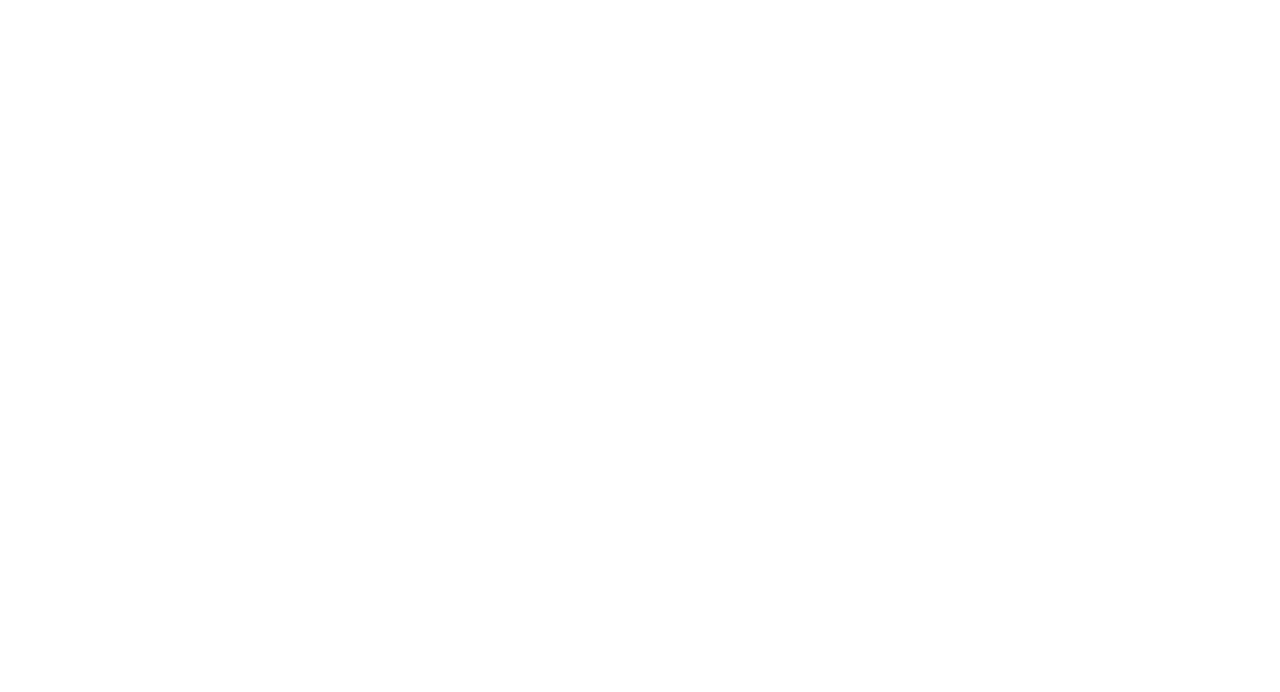
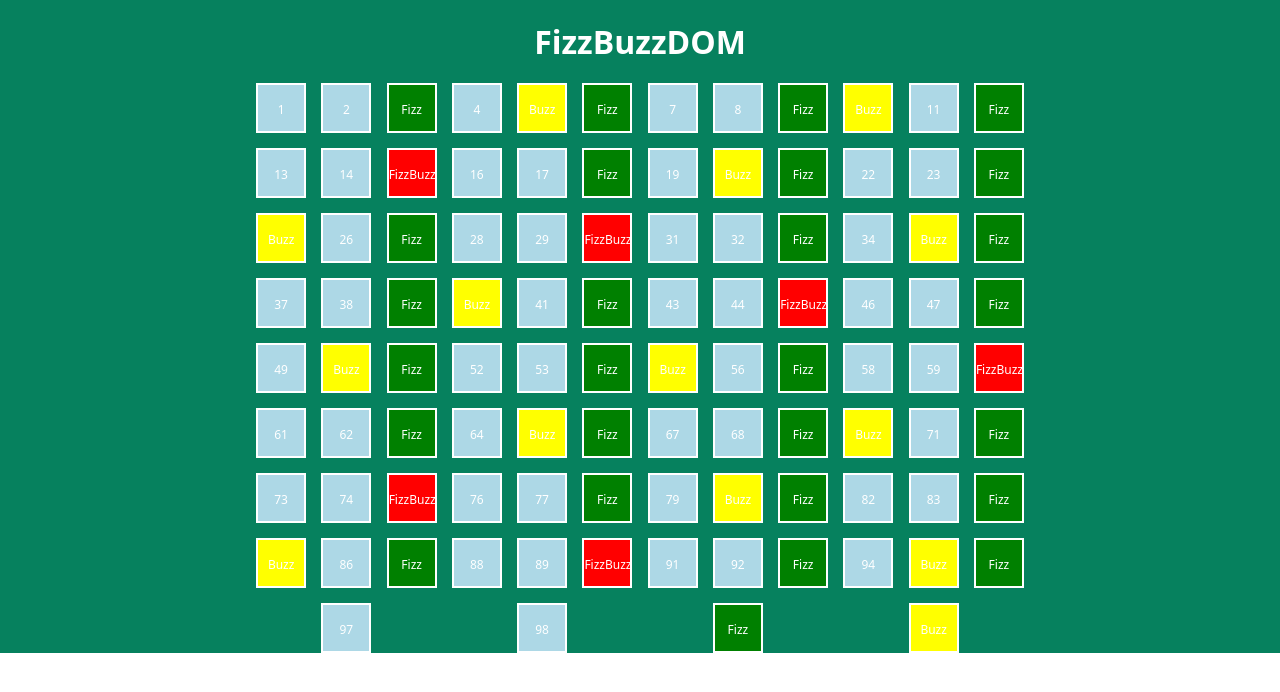
Before and after one commit to jeremy-mazzocco/js-fizzbuzz, a plain HTML site: page index.html in a window 1280 px wide. Drawn offline with Linux system fonts and the light colour scheme.

Commit message:
crete element with .append and add style with JS

```diff
--- a/index.html
+++ b/index.html
@@ -10,9 +10,15 @@
 </head>
 
 <body>
-    <div id="number">
+    <main>
+        <h1>
+            FizzBuzzDOM
+        </h1>
+        <div id="container">
 
-    </div>
+        </div>
+    </main>
+
 
 
     <script src="main.js"></script>
--- a/main.js
+++ b/main.js
@@ -1,21 +1,38 @@
 
-for (i = 1; i <= 100; i++) {
+for (let i = 1; i <= 100; i++) {
+
+    // variable
+    let result;
+    // crea elemento nel DOM
+    const inThe = document.createElement('div');
+
+    // definisci
     if ((i % 3 === 0) && (i % 5 === 0)) {
-        console.log('FizzBuzz');
+        result = 'FizzBuzz';
+        inThe.style.backgroundColor = "red";
     } else if (i % 5 === 0) {
-        console.log('Buzz');
+        result = 'Buzz';
+        inThe.style.backgroundColor = "yellow";
     } else if (i % 3 === 0) {
-        console.log('Fizz');
+        result = 'Fizz';
+        inThe.style.backgroundColor = "green";
     } else {
-        console.log(i);
+        result = i;
+        inThe.style.backgroundColor = "lightblue";
     }
 
+
+
+    // inserisci il valore, la classe all'interno  dell'elemento creato
+    inThe.append(result);
+    inThe.classList.add("box");
+
+    // aggiungi a container l'elemento creato
+    const container = document.getElementById('container');
+    container.append(inThe);
+
+
+
+
+
 }
-
-// for (i = 1; i <= 100; i++) {
-//     if ((i % 3 === 0) && (i % 5 === 0)) {
-//         console.log('FizzBuzz');
-//     } else {
-//         console.log(i);
-//     }
-// }
--- a/style.css
+++ b/style.css
@@ -3,3 +3,34 @@
     padding: 0;
     box-sizing: border-box;
 }
+
+main {
+    background-color: rgb(6, 129, 94);
+    font-family: system-ui, -apple-system, BlinkMacSystemFont, 'Segoe UI', Roboto, Oxygen, Ubuntu, Cantarell, 'Open Sans', 'Helvetica Neue', sans-serif;
+}
+
+h1 {
+    text-align: center;
+    color: white;
+    padding: 20px 0px;
+}
+
+#container {
+    width: 60%;
+    margin: 0 auto;
+    display: flex;
+    flex-wrap: wrap;
+    justify-content: space-around;
+    gap: 15px;
+
+}
+
+.box {
+    width: 50px;
+    height: 50px;
+    color: white;
+    font-size: 12px;
+    border: 2px solid;
+    text-align: center;
+    line-height: 50px;
+}
```
